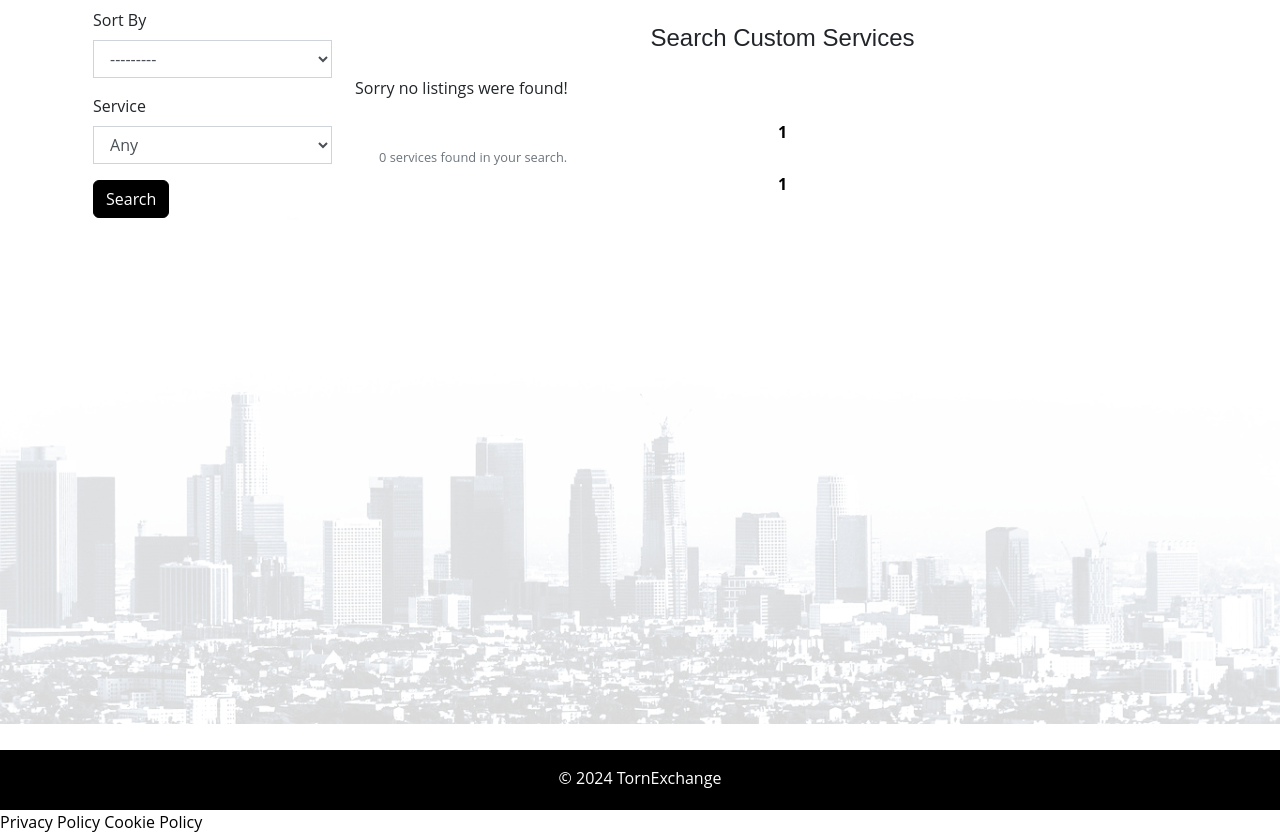
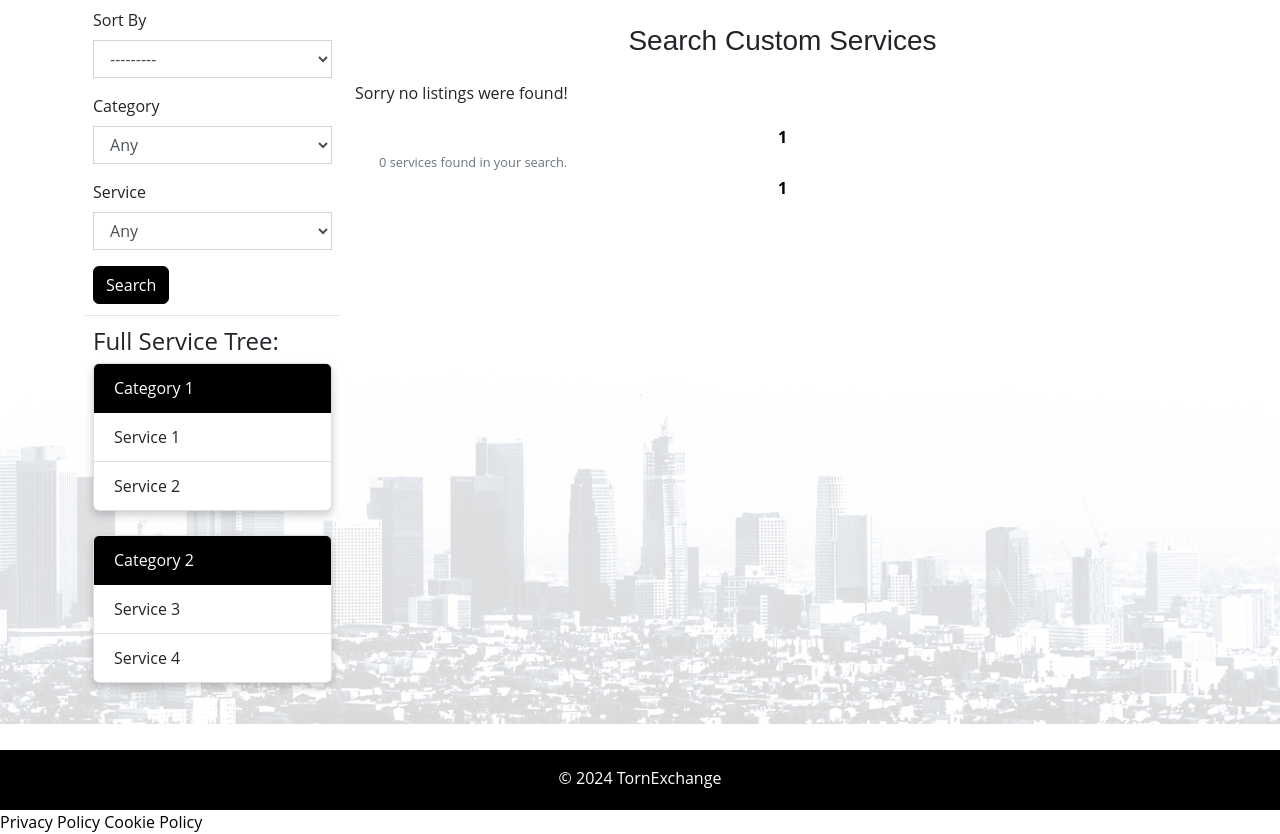
Before and after one commit to torn-exchange/web, a Django app: page /search_services/ in a window 1280 px wide. Shown: the part 76-910 px from the top of the page. Run offline with Django 3.2, Linux system fonts and the light colour scheme; data that the repository does not hold is empty; some libraries are stand-ins or nearby versions; some web fonts are replaced.

Commit message:
various fixes, improve Search Services page

```diff
--- a/main/filters.py
+++ b/main/filters.py
@@ -1,6 +1,6 @@
 import django_filters
 
-from main.te_utils import service_names
+from main.te_utils import service_categories, service_names
 
 from .models import Listing, Company, Services
 from django_filters import CharFilter, TypedChoiceFilter, OrderingFilter, RangeFilter
@@ -185,6 +185,34 @@ class EmployeeListingFilter(django_filters.FilterSet):
 
 
 class ServicesFilter(django_filters.FilterSet):
+    def get_service_filter():
+        list_of_services = service_names()
+
+        # add default option
+        list_of_services.insert(0, 'Any')
+
+        # Create a tuple of tuples for dropdowns
+        services_choices = tuple((service if service != 'Any' else '', service) for service in list_of_services)
+
+        return TypedChoiceFilter(
+            label='Service',
+            field_name='service__name',
+            choices=services_choices
+        )
+
+    def get_categories_filter():
+        list_of_service_categories = service_categories()
+
+        list_of_service_categories.insert(0, 'Any')
+
+        categories_choices = tuple((cat if cat != 'Any' else '', cat) for cat in list_of_service_categories)
+
+        return TypedChoiceFilter(
+            label='Category',
+            field_name='service__category',
+            choices=categories_choices
+        )
+
     def __init__(self, data, *args, **kwargs):
         data = data.copy()
         data.setdefault('order', '-owner__vote_score')
@@ -200,13 +228,6 @@ class ServicesFilter(django_filters.FilterSet):
         )
     )
 
-    services = service_names()
+    category = get_categories_filter()
 
-    # add default option
-    services.insert(0, 'Any')
-
-    # Create a tuple of tuples for dropdowns
-    status_choices = tuple((service if service != 'Any' else '', service) for service in services)
-
-    status = TypedChoiceFilter(
-        label='Service', field_name='service__name', choices=status_choices)
+    service = get_service_filter()
--- a/main/templates/main/home.html
+++ b/main/templates/main/home.html
@@ -63,12 +63,12 @@
 
         </div>
         <div class='col-md-6 col-sm-12 align-content-center text-center'>
+            <h1 class="display allerta-font">
+                A community for traders, buyers and sellers in Torn game. Free of charge.
+            </h1>
             <img src="{% static '/main/images/logocentral.png' %}" class='img-fluid logocentral mt-3'
                 style="max-width: 50% !important;">
             <p>
-            <h3 class="display allerta-font">
-                Not just a tool, but a community for traders, buyers and sellers alike. Free of charge.
-            </h3>
             </p>
             <div class="pt-3">
                 <div class="btn btn-primary">
--- a/main/templates/main/includes/navbar.html
+++ b/main/templates/main/includes/navbar.html
@@ -61,6 +61,7 @@
         </a>
         <div class="dropdown-menu" aria-labelledby="navbarDropdown">
           <a class="dropdown-item" href='{% url "listings" %}'>Item Prices</a>
+          <a class="dropdown-item" href='{% url "search_services" %}'>Search custom services</a>
           <a class="dropdown-item" href='{% url "employee_listings" %}'>Job Seekers</a>
           <a class="dropdown-item" href='{% url "revives_listings" %}'>Revivers</a>
           <a class="dropdown-item" href='{% url "losses_listings" %}'>Loss Sellers</a>
--- a/main/templates/main/search_services.html
+++ b/main/templates/main/search_services.html
@@ -13,15 +13,44 @@
                     <button class='btn btn-primary'> Search </button>
                 </form>
             </div>
+            <hr />
+            <div class="p-2">
+                <h4>Full Service Tree:</h4>
+
+                  <!-- <div class="container mt-4"> -->
+                    <!-- Card for Category 1 -->
+                    <div class="card mb-4">
+                      <div class="card-header bg-primary text-white">
+                        Category 1
+                      </div>
+                      <ul class="list-group list-group-flush">
+                        <li class="list-group-item">Service 1</li>
+                        <li class="list-group-item">Service 2</li>
+                      </ul>
+                    </div>
+
+                    <!-- Card for Category 2 -->
+                    <div class="card mb-4">
+                      <div class="card-header bg-primary text-white">
+                        Category 2
+                      </div>
+                      <ul class="list-group list-group-flush">
+                        <li class="list-group-item">Service 3</li>
+                        <li class="list-group-item">Service 4</li>
+                      </ul>
+                    </div>
+                  <!-- </div> -->
+
+            </div>
         </div>
         <div class='col-md-9 col-sm-12'>
             <div class='row'>
                 <div class="text-center col-12">
-                    <h4 class="m-4 allerta-font text-center">
+                    <h3 class="m-4 allerta-font text-center">
                         Search Custom Services
-                    </h4>
+                    </h3>
                 </div>
-                <div>
+                <div class="text-center">
                     {% if not listings.object_list%}
                     <p>
                         {% if error %}
@@ -31,17 +60,19 @@
                         {% endif %}
                     </p>
                     {% else %}
-                    <!-- <p class="ml-5 p-0 m-0 text-center pb-2">
-                        Here are all of the items that traders in Torn Exchange are buying.
-                        If you are a seller, filter the search by item name, price or rating, to find the best deal for you!
+                    <p class="ml-5 p-0 m-0 text-center pb-2">
+                        Here's a list of all services that Torn players provide.
                     </p>
                     <p class="ml-5 p-0 m-0 text-center pb-2">
-                        <b>Note when filtering by status:</b> Idle traders can be just as online as Online traders, they may have switched tabs or having
-                        Torn opened but doing something away from keyboard so if you use that filter, make sure to always check Idle traders as well.
+                        Do you have a business of your own and want to advertise too? Join Torn Exchange and start making
+                        your own service list now.
                     </p>
-                    <p class="ml-5 p-0 m-0 text-center pb-2">
-                        When choosing a trader, make sure they traded recently - you can check their activity on their price list page.
-                    </p> -->
+                    <p class="ml-5 p-0 m-0 pb-2">
+                        <div class="btn btn-dark">
+                            <a class="allerta-font h5 text-white text-center" href="{% url 'edit_services' %}"> Create Service List Now </a>
+                        </div>
+                    </p>
+
                     {% endif %}
                 </div>
                 <hr />
@@ -104,14 +135,21 @@
                                 <div class="pl-4 col-5">
                                     <div class='row'>
                                         <div class="col">
-                                            <strong>Service Name:</strong> {{listing.service.name}}
+                                            <p class="mb-0">
+                                                <strong>Service:</strong> {{listing.service.name}}
+                                            </p>
+                                            <p class="mb-0">
+                                                <strong>Category:</strong> {{listing.service.category}}
+                                            </p>
                                             <p class="mb-0">
                                                 <strong>Asking Price:</strong>
                                                 <a class=' badge badge-success text-black'>
                                                     ${{listing.money_price|intcomma}}
                                                 </a>
                                             </p>
-                                            <strong>Price in items:</strong> {{listing.barter_price|sanitize_string}}
+                                            <p class="mb-0">
+                                                <strong>Price in items:</strong> {{listing.barter_price|sanitize_string}}
+                                            </p>
                                         </div>
                                     </div>
                                 </div>
--- a/users/templates/users/login.html
+++ b/users/templates/users/login.html
@@ -13,7 +13,7 @@
                 {% csrf_token %}
                 <fieldset class='form-group'>
                     <div class="form-group m-3">
-                        <label for="apikey"> API Key </label>
+                        <label for="apikey"> API Key (Limited is enough) </label>
                         <input type="text" class="form-control" name="apikey" aria-describedby="emailHelp"
                             placeholder="Enter your API key">
                         <small id="emailHelp" class="form-text text-muted">We'll never share your API Key with anyone
```
Also changed, not shown: users/views.py (+10 -18 lines).
